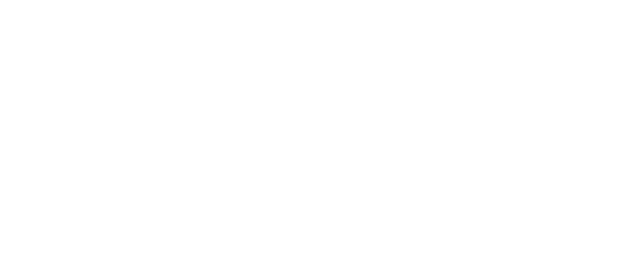
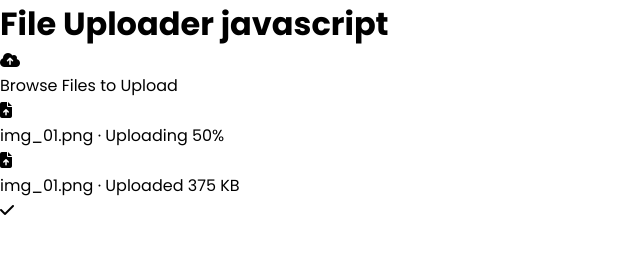
Before and after one commit to Vi-encore/ITEA-ADV-HWs, a plain HTML site: page index.html in a window 1280 px wide. Shown: the whole page, without its empty margins (0-640 px from the left). Drawn offline with Linux system fonts and the light colour scheme.

Commit message:
html done

```diff
--- a/css/style.css
+++ b/css/style.css
@@ -0,0 +1,12 @@
+* {
+  margin: 0;
+  padding: 0;
+  box-sizing: border-box;
+  font-family: "Poppins", sans-serif;
+}
+
+.container {
+  width: 100vw;
+  height: 100vh;
+
+}
--- a/index.html
+++ b/index.html
@@ -20,6 +20,42 @@
     <link rel="stylesheet" href="css/style.css" />
   </head>
   <body>
+    <div class="container">
+      <div class="drop__wrapper">
+        <h1 class="drop__header">File Uploader javascript</h1>
+        <form class="drop__area" action="#">
+          <i class="fa-solid fa-cloud-arrow-up upload-icon"></i>
+          <p class="drop__do-that">Browse Files to Upload</p>
+        </form>
+        <section class="drop__progress-area">
+          <div class="drop__row">
+            <i class="fa-solid fa-file-arrow-up drop__progress-icon"></i>
+            <div class="drop__content">
+              <div class="drop__details">
+                <span class="drop__name">img_01.png · Uploading</span>
+                <span class="drop__percent">50%</span>
+              </div>
+              <div class="drop__progress-bar">
+                <div class="progress"></div>
+              </div>
+            </div>
+          </div>
+        </section>
+        <section class="drop__done-area">
+          <div class="drop__row">
+            <div class="drop__content">
+              <i class="fa-solid fa-file-arrow-up drop__progress-icon"></i>
+              <div class="drop__details">
+                <span class="drop__name">img_01.png · Uploaded</span>
+                <span class="drop__size">375 KB</span>
+              </div>
+            </div>
+            <i class="fa-solid fa-check drop__checkmark"></i>
+          </div>
+        </section>
+      </div>
+    </div>
+
     <script src="js/index.js"></script>
   </body>
 </html>
```
